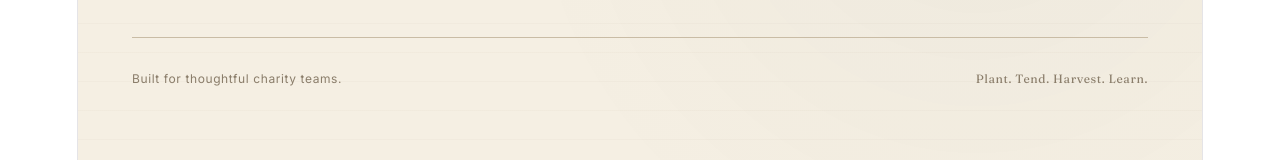
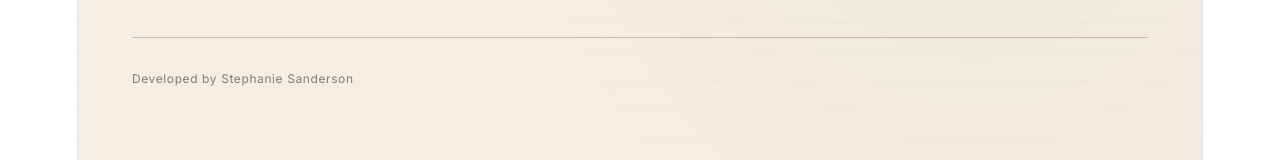
Before and after one commit to ewspartnership/project-workbook, a React (Vite) app: page / in a window 1280 px wide. Shown: the part 892-1052 px from the top of the page. Built offline with nearby package versions, Linux system fonts and the light colour scheme.

Commit message:
Update footer credit

```diff
--- a/src/App.jsx
+++ b/src/App.jsx
@@ -760,8 +760,7 @@ function Home({ projects, onOpen, onAdd, onDelete, onMethodology }) {
 
       {/* Footer note */}
       <div style={{ marginTop: 80, paddingTop: 32, borderTop: '1px solid #C9BCA5', display: 'flex', justifyContent: 'space-between', flexWrap: 'wrap', gap: 16, fontSize: 12, color: '#8A7D6A', letterSpacing: '0.05em' }}>
-        <span>Built for thoughtful charity teams.</span>
-        <span style={{ fontStyle: 'italic', fontFamily: 'Fraunces, serif' }}>Plant. Tend. Harvest. Learn.</span>
+        <span>Developed by Stephanie Sanderson</span>
       </div>
     </div>
   );
```
